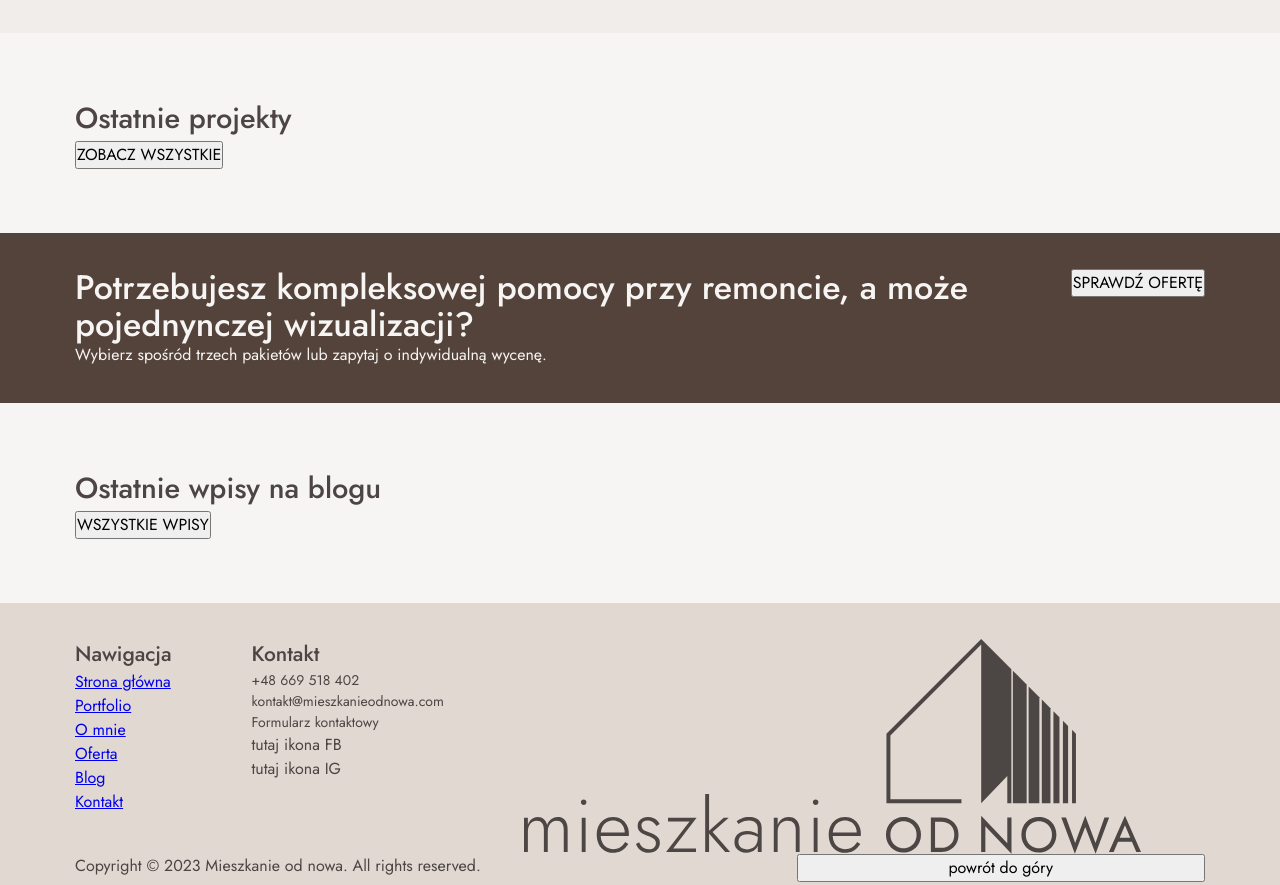
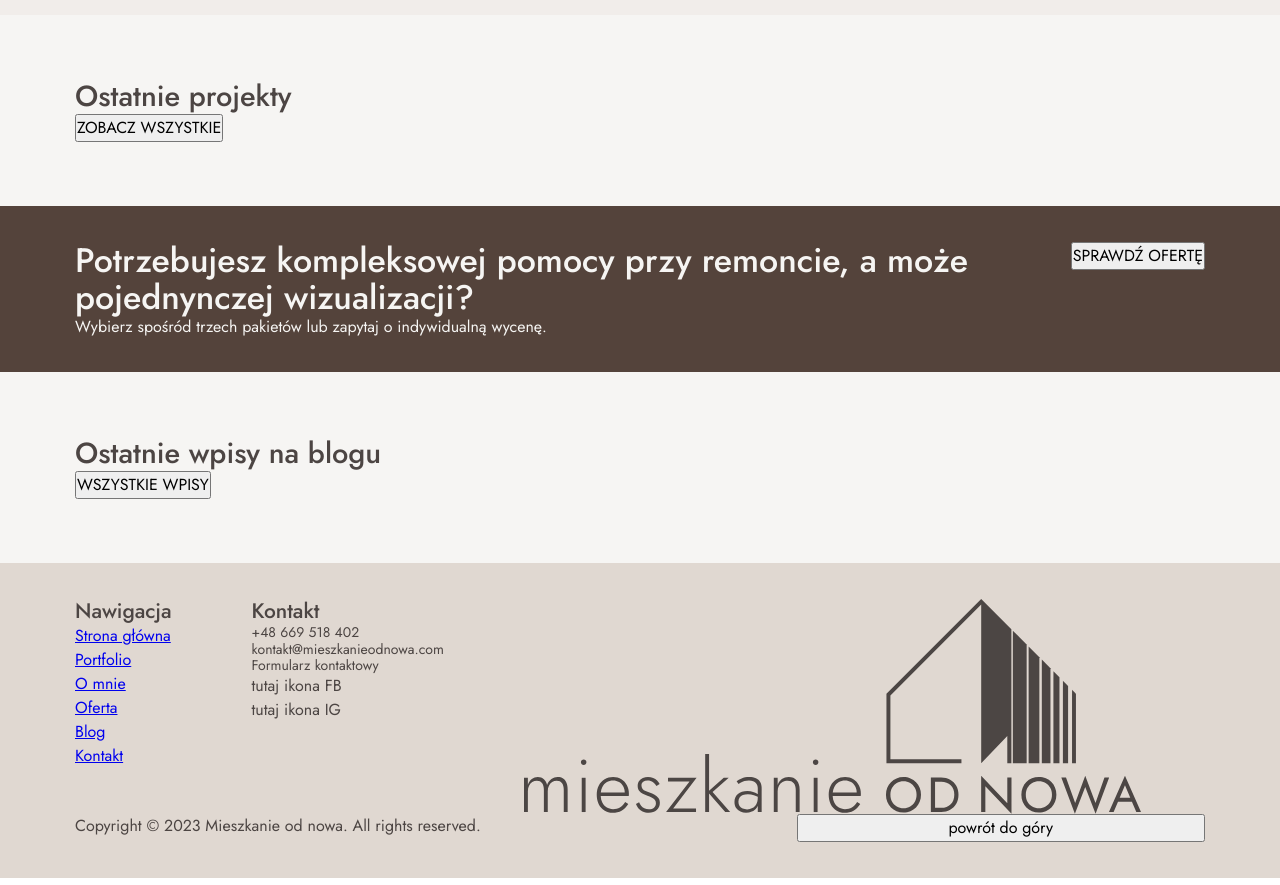
Before and after one commit to mazur-krzysiek/mon-website, a website built with Vite: page index.html in a window 1280 px wide. Shown: the part 1452-2337 px from the top of the page. Built offline with nearby package versions, Linux system fonts and the light colour scheme.

Commit message:
line-height

```diff
--- a/style.css
+++ b/style.css
@@ -286,18 +286,23 @@ svg {
 
 .fs-200 {
   font-size: var(--fs-200);
+  line-height: 1.2;
 }
 .fs-300 {
   font-size: var(--fs-300);
+  line-height: 1.2;
 }
 .fs-400 {
   font-size: var(--fs-400);
+  line-height: 1.2;
 }
 .fs-500 {
   font-size: var(--fs-500);
+  line-height: 1.2;
 }
 .fs-600 {
   font-size: var(--fs-600);
+  line-height: 1.2;
 }
 .fs-700 {
   font-size: var(--fs-700);
@@ -305,6 +310,7 @@ svg {
 }
 .fs-800 {
   font-size: var(--fs-800);
+  line-height: 1.1;
 }
 .fs-900 {
   font-size: var(--fs-900);
```
